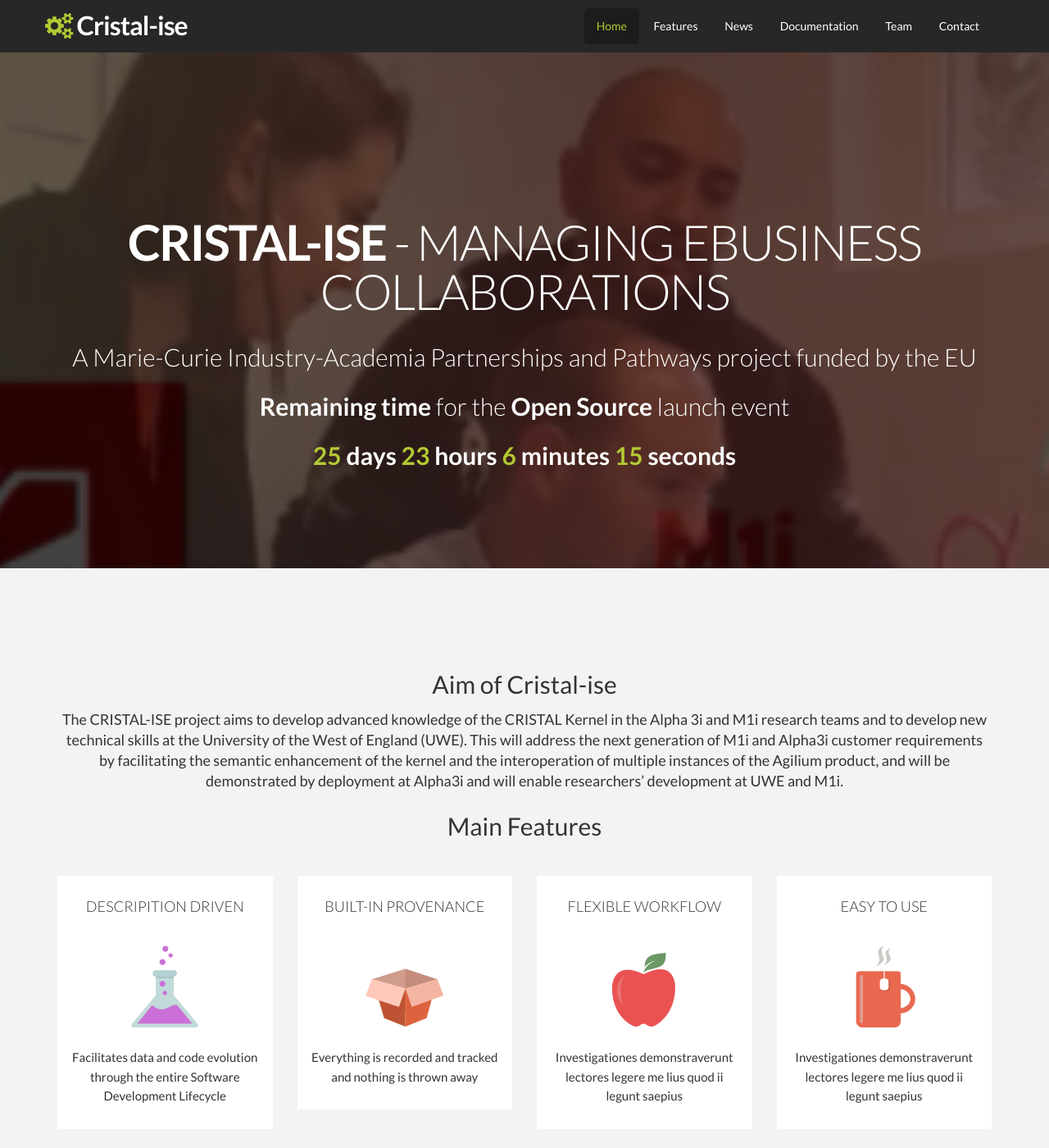
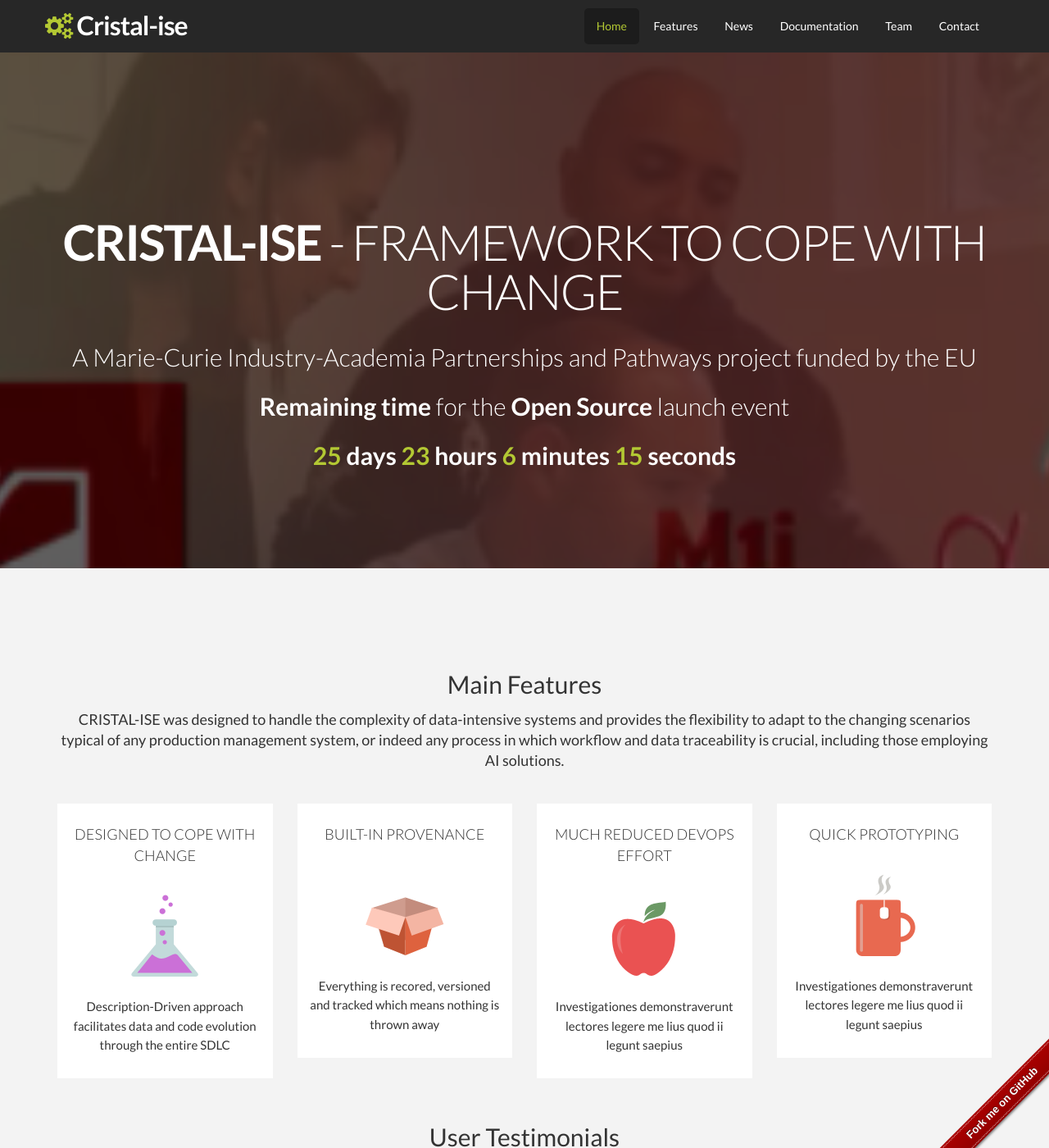
Before and after one commit to cristal-ise/cristal-ise.github.io, a Jekyll site: the page built from index.html, in a window 1280 px wide and 1400 px high. Shown: the whole window at 82% size. Built offline with Jekyll 4.4.1, drawn with Linux system fonts in a browser that asks for light colours; some of the changed text lies outside the part shown.

Commit message:
Github ribbon, features and testimonials are moved to data files

```diff
--- a/_config.yml
+++ b/_config.yml
@@ -2,14 +2,12 @@
 title: Cristal-ise
 email: your-email@domain.com
 keywords: ""
-slogen: "Managing eBusiness Collaborations"
+slogen: "Framework to Cope with Change"
 tagline: "A Marie-Curie Industry-Academia Partnerships and Pathways project funded by the EU"
 description: > # this means to ignore newlines until "baseurl:"
-  The CRISTAL-ISE project aims to develop advanced knowledge of the CRISTAL Kernel in the Alpha 3i and
-  M1i research teams and to develop new technical skills at the University of the West of England (UWE).
-  This will address the next generation of M1i and Alpha3i customer requirements by facilitating
-  the semantic enhancement of the kernel and the interoperation of multiple instances of the Agilium product,
-  and will be demonstrated by deployment at Alpha3i and will enable researchers’ development at UWE and M1i.
+  CRISTAL-ISE was designed to handle the complexity of data-intensive systems and provides the flexibility
+  to adapt to the changing scenarios typical of any production management system, or indeed
+  any process in which workflow and data traceability is crucial, including those employing AI solutions.
 baseurl: "" # the subpath of your site, e.g. /blog/
 url: "http://yourdomain.com" # the base hostname & protocol for your site
 
--- /dev/null
+++ b/_data/features.yml
@@ -0,0 +1,15 @@
+- title: DESIGNED TO COPE WITH CHANGE
+  desc: Description-Driven approach facilitates data and code evolution through the entire SDLC
+  image: assets/img/flat-icon/s1.png
+
+- title: BUILT-IN PROVENANCE
+  desc: Everything is recored, versioned and tracked which means nothing is thrown away
+  image: assets/img/flat-icon/s2.png
+
+- title: MUCH REDUCED DEVOPS EFFORT
+  desc: Investigationes demonstraverunt lectores legere me lius quod ii legunt saepius
+  image: assets/img/flat-icon/s7.png
+
+- title: QUICK PROTOTYPING
+  desc: Investigationes demonstraverunt lectores legere me lius quod ii legunt saepius
+  image: assets/img/flat-icon/s3.png
--- a/_includes/features.html
+++ b/_includes/features.html
@@ -7,55 +7,27 @@
 	<div class="inner-section">
 		<div class="container">
 			<!-- BEGIN FEATURES DESCRIPTION -->
-			<h2 class="text-center">Aim of {{site.title}}</h2>
+			<h2 class="text-center">Main Features</h2>
 			<h4 class="text-center">
-			{{site.description}}
+				{{ site.description }}
 			</h4>
-			<h2 class="text-center">Main Features</h2>
 			<!-- END FEATURES DESCRIPTION -->
 
 			<!-- BEGIN FEATURES COLUMN -->
 			<div class="row">
+				{% for feature in site.data.features %}
 					<div class="col-md-3 col-sm-6">
 						<div class="the-box-landing border-hover-bottom text-center">
-						<h4>DESCRIPITION DRIVEN</h4>
-						<img src="assets/img/flat-icon/s1.png" class="small-icon" alt="Features image">
-						<p>
-						Facilitates data and code evolution through the entire Software Development Lifecycle
-						</p>
-					</div><!-- /.the-box-landing .border-hover-bottom .text-center -->
-				</div><!-- /.col-md-3 col-sm-6 -->
-				<div class="col-md-3 col-sm-6">
-					<div class="the-box-landing border-hover-bottom text-center">
-						<h4>BUILT-IN PROVENANCE</h4>
-						<img src="assets/img/flat-icon/s2.png" class="small-icon" alt="Features image">
-						<p>
-						Everything is recorded and tracked and nothing is thrown away
-						</p>
-					</div><!-- /.the-box-landing .border-hover-bottom .text-center -->
-				</div><!-- /.col-md-3 .col-sm-6 -->
-				<div class="col-md-3 col-sm-6">
-					<div class="the-box-landing border-hover-bottom text-center">
-						<h4>FLEXIBLE WORKFLOW</h4>
-						<img src="assets/img/flat-icon/s7.png" class="small-icon" alt="Features image">
-						<p>
-						Investigationes demonstraverunt lectores legere me lius quod ii legunt saepius
-						</p>
-					</div><!-- /.the-box-landing .border-hover-bottom .text-center -->
-				</div><!-- /.col-md-3 .col-sm-6 -->
-				<div class="col-md-3 col-sm-6">
-					<div class="the-box-landing border-hover-bottom text-center">
-						<h4>EASY TO USE</h4>
-						<img src="assets/img/flat-icon/s3.png" class="small-icon" alt="Features image">
-						<p>
-						Investigationes demonstraverunt lectores legere me lius quod ii legunt saepius
-						</p>
-					</div><!-- /.the-box-landing .border-hover-bottom .text-center -->
-				</div><!-- /.col-md-3 .col-sm-6 -->
+							<h4>{{ feature.title }}</h4>
+							<img src="{{ feature.image }}" class="small-icon" alt="Features image">
+							<p> {{ feature.desc }} </p>
+						</div>
+					</div>
+				{% endfor %}
 			</div><!-- /.row -->
 			<!-- END FEATURES COLUMN -->
 
-			<h2 class="text-center">User Testemonials</h2>
+			<h2 class="text-center">User Testimonials</h2>
 
 			<!-- BEGIN TESTIMONIAL CAROUSEL -->
 			<div id="carousel-testimonial" class="carousel-landing carousel carousel-testimonial slide" data-ride="carousel">
@@ -76,39 +48,19 @@
 
 			  <!-- Wrapper for slides -->
 			  <div class="carousel-inner">
-				<div class="item active">
+			  	{% for userview in site.data.testimonials %}
+					<div class="{{ userview.class }}">
 						<div class="testimonial-inner">
 							<h5>&#34;
-						Duis autem vel eum iriure dolor in hendrerit in vulputate velit esse molestie consequat, vel illum dolore eu feugiat nulla facilisis at vero eros et accumsan et iusto odio dignissim qui blandit praesent luptatum zzril delenit augue duis dolore te feugait nulla facilisi
+								{{ userview.text }}
 							&#34;</h5>
-						<h4 class="testimonial-name">Jessica Rice - Yogyakarta, <abbr title="Indonesia">ID</abbr></h4>
+							<h4 class="testimonial-name">{{ userview.name }}</h4>
 							<div class="testimonial-avatar">
-							<img src="assets/img/avatar/avatar.jpg" class="img-circle" alt="Avatar">
-						</div><!-- /.testimonial-avatar -->
-					</div><!-- /.testimonial-inner -->
-				</div><!-- /.item .active -->
-				<div class="item">
-					<div class="testimonial-inner">
-						<h5>&#34;
-						Duis autem vel eum iriure dolor in hendrerit in vulputate velit esse molestie consequat, vel illum dolore eu feugiat nulla facilisis at vero eros et accumsan et iusto odio dignissim qui blandit praesent luptatum zzril delenit augue duis dolore te feugait nulla facilisi
-						&#34;</h5>
-						<h4 class="testimonial-name">Sam Bason - Tokyo, Japan</h4>
-						<div class="testimonial-avatar">
-							<img src="assets/img/avatar/avatar.jpg" class="img-circle" alt="Avatar">
+								<img src="{{ userview.image }}" class="img-circle" alt="Avatar">
 							</div><!-- /.testimonial-avatar -->
 						</div><!-- /.testimonial-inner -->
 					</div><!-- /.item -->
-				<div class="item">
-					<div class="testimonial-inner">
-						<h5>&#34;
-						Duis autem vel eum iriure dolor in hendrerit in vulputate velit esse molestie consequat, vel illum dolore eu feugiat nulla facilisis at vero eros et accumsan et iusto odio dignissim qui blandit praesent luptatum zzril delenit augue duis dolore te feugait nulla facilisi
-						&#34;</h5>
-						<h4 class="testimonial-name">Sara Curtis - London, UK</h4>
-						<div class="testimonial-avatar">
-							<img src="assets/img/avatar/avatar.jpg" class="img-circle" alt="Avatar">
-						</div><!-- /.testimonial-avatar -->
-					</div><!-- /.testimonial-inner -->
-				</div><!-- /.item -->
+				{% endfor %}
 			  </div><!-- /.carousel-inner -->
 			</div><!-- /.carousel-landing .carousel .carousel-testimonial .slide -->
 			<!-- END TESTIMONIAL CAROUSEL -->
--- a/_includes/head.html
+++ b/_includes/head.html
@@ -19,4 +19,10 @@
 	  <script src="https://oss.maxcdn.com/libs/html5shiv/3.7.0/html5shiv.js"></script>
 	  <script src="https://oss.maxcdn.com/libs/respond.js/1.3.0/respond.min.js"></script>
 	<![endif]-->
+
+	<!-- CSS fir the Github ribbons -->
+	<link href="assets/css/gh-fork-ribbon.css" rel="stylesheet">
+	<!--[if lt IE 9]>
+		<link href="assets/css/gh-fork-ribbon.ie.css" rel="stylesheet">
+	<![endif]-->
 </head>
--- /dev/null
+++ b/_includes/ribbon.html
@@ -0,0 +1,7 @@
+<!-- BOTTOM RIGHT RIBBON -->
+<div class="github-fork-ribbon-wrapper right-bottom">
+	<div class="github-fork-ribbon">
+    	<a href="https://github.com/cristal-ise/cristal-kernel">Fork me on GitHub</a>
+    </div>
+</div>
+<!-- BOTTOM RIGHT RIBBON: END -->
--- /dev/null
+++ b/assets/css/gh-fork-ribbon.css
@@ -0,0 +1,140 @@
+/*!
+ * "Fork me on GitHub" CSS ribbon v0.1.1 | MIT License
+ * https://github.com/simonwhitaker/github-fork-ribbon-css
+*/
+
+/* Left will inherit from right (so we don't need to duplicate code) */
+.github-fork-ribbon {
+  /* The right and left classes determine the side we attach our banner to */
+  position: absolute;
+
+  /* Add a bit of padding to give some substance outside the "stitching" */
+  padding: 2px 0;
+
+  /* Set the base colour */
+  background-color: #a00;
+
+  /* Set a gradient: transparent black at the top to almost-transparent black at the bottom */
+  background-image: -webkit-gradient(linear, left top, left bottom, from(rgba(0, 0, 0, 0)), to(rgba(0, 0, 0, 0.15)));
+  background-image: -webkit-linear-gradient(top, rgba(0, 0, 0, 0), rgba(0, 0, 0, 0.15));
+  background-image: -moz-linear-gradient(top, rgba(0, 0, 0, 0), rgba(0, 0, 0, 0.15));
+  background-image: -ms-linear-gradient(top, rgba(0, 0, 0, 0), rgba(0, 0, 0, 0.15));
+  background-image: -o-linear-gradient(top, rgba(0, 0, 0, 0), rgba(0, 0, 0, 0.15));
+  background-image: linear-gradient(to bottom, rgba(0, 0, 0, 0), rgba(0, 0, 0, 0.15));
+
+  /* Add a drop shadow */
+  -webkit-box-shadow: 0 2px 3px 0 rgba(0, 0, 0, 0.5);
+  -moz-box-shadow: 0 2px 3px 0 rgba(0, 0, 0, 0.5);
+  box-shadow: 0 2px 3px 0 rgba(0, 0, 0, 0.5);
+
+  /* Set the font */
+  font: 700 13px "Helvetica Neue", Helvetica, Arial, sans-serif;
+
+  z-index: 9999;
+  pointer-events: auto;
+}
+
+.github-fork-ribbon a,
+.github-fork-ribbon a:hover {
+  /* Set the text properties */
+  color: #fff;
+  text-decoration: none;
+  text-shadow: 0 -1px rgba(0, 0, 0, 0.5);
+  text-align: center;
+
+  /* Set the geometry. If you fiddle with these you'll also need
+     to tweak the top and right values in .github-fork-ribbon. */
+  width: 200px;
+  line-height: 20px;
+
+  /* Set the layout properties */
+  display: inline-block;
+  padding: 2px 0;
+
+  /* Add "stitching" effect */
+  border-width: 1px 0;
+  border-style: dotted;
+  border-color: #fff;
+  border-color: rgba(255, 255, 255, 0.7);
+}
+
+.github-fork-ribbon-wrapper {
+  width: 150px;
+  height: 150px;
+  position: absolute;
+  overflow: hidden;
+  top: 0;
+  z-index: 9999;
+  pointer-events: none;
+}
+
+.github-fork-ribbon-wrapper.fixed {
+  position: fixed;
+}
+
+.github-fork-ribbon-wrapper.left {
+  left: 0;
+}
+
+.github-fork-ribbon-wrapper.right {
+  right: 0;
+}
+
+.github-fork-ribbon-wrapper.left-bottom {
+  position: fixed;
+  top: inherit;
+  bottom: 0;
+  left: 0;
+}
+
+.github-fork-ribbon-wrapper.right-bottom {
+  position: fixed;
+  top: inherit;
+  bottom: 0;
+  right: 0;
+}
+
+.github-fork-ribbon-wrapper.right .github-fork-ribbon {
+  top: 42px;
+  right: -43px;
+
+  -webkit-transform: rotate(45deg);
+  -moz-transform: rotate(45deg);
+  -ms-transform: rotate(45deg);
+  -o-transform: rotate(45deg);
+  transform: rotate(45deg);
+}
+
+.github-fork-ribbon-wrapper.left .github-fork-ribbon {
+  top: 42px;
+  left: -43px;
+
+  -webkit-transform: rotate(-45deg);
+  -moz-transform: rotate(-45deg);
+  -ms-transform: rotate(-45deg);
+  -o-transform: rotate(-45deg);
+  transform: rotate(-45deg);
+}
+
+
+.github-fork-ribbon-wrapper.left-bottom .github-fork-ribbon {
+  top: 80px;
+  left: -43px;
+
+  -webkit-transform: rotate(45deg);
+  -moz-transform: rotate(45deg);
+  -ms-transform: rotate(45deg);
+  -o-transform: rotate(45deg);
+  transform: rotate(45deg);
+}
+
+.github-fork-ribbon-wrapper.right-bottom .github-fork-ribbon {
+  top: 80px;
+  right: -43px;
+
+  -webkit-transform: rotate(-45deg);
+  -moz-transform: rotate(-45deg);
+  -ms-transform: rotate(-45deg);
+  -o-transform: rotate(-45deg);
+  transform: rotate(-45deg);
+}
--- a/index.html
+++ b/index.html
@@ -11,3 +11,5 @@
 {% include team.html %}
 
 {% include contact.html %}
+
+{% include ribbon.html %}
```
Also changed, not shown: _data/testimonials.yml (added, +23 -0 lines), assets/css/gh-fork-ribbon.ie.css (added, +78 -0 lines), _includes/header-landing.html (line endings or trailing spaces). Lines whose indentation alone changed are shown as unchanged.
